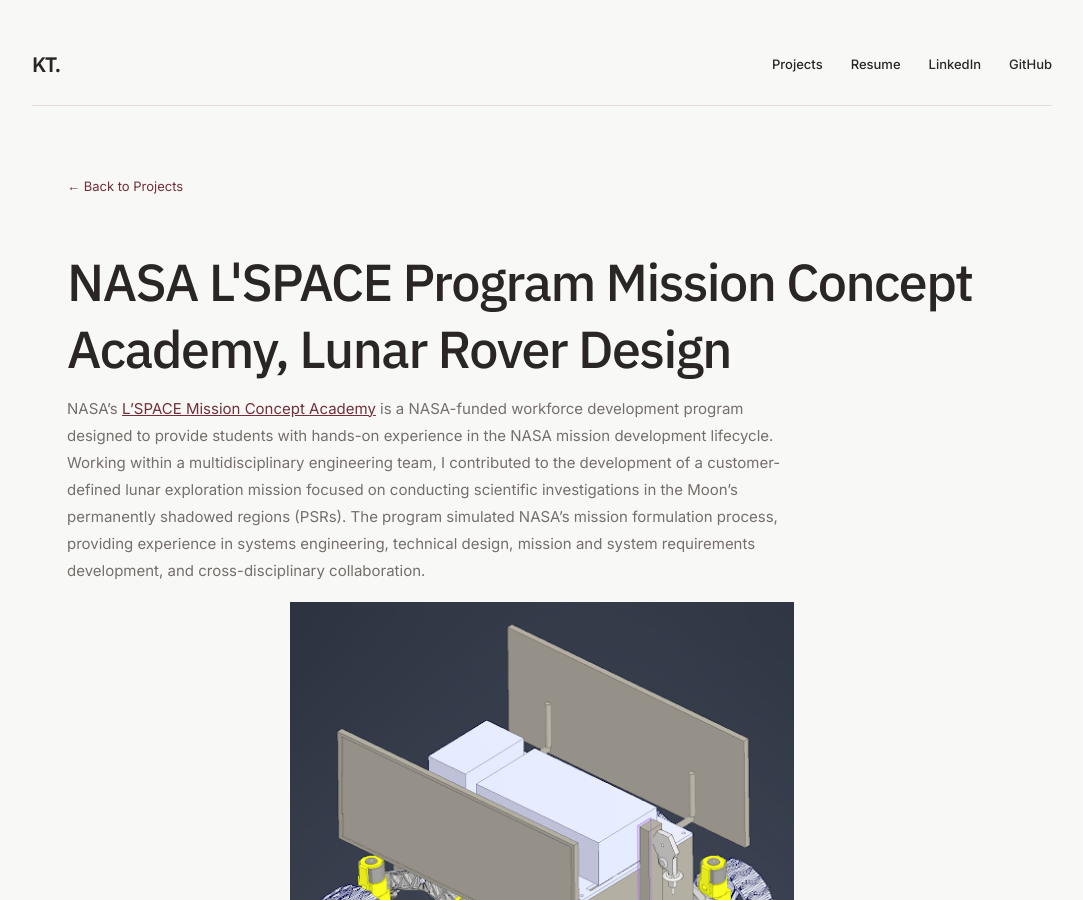
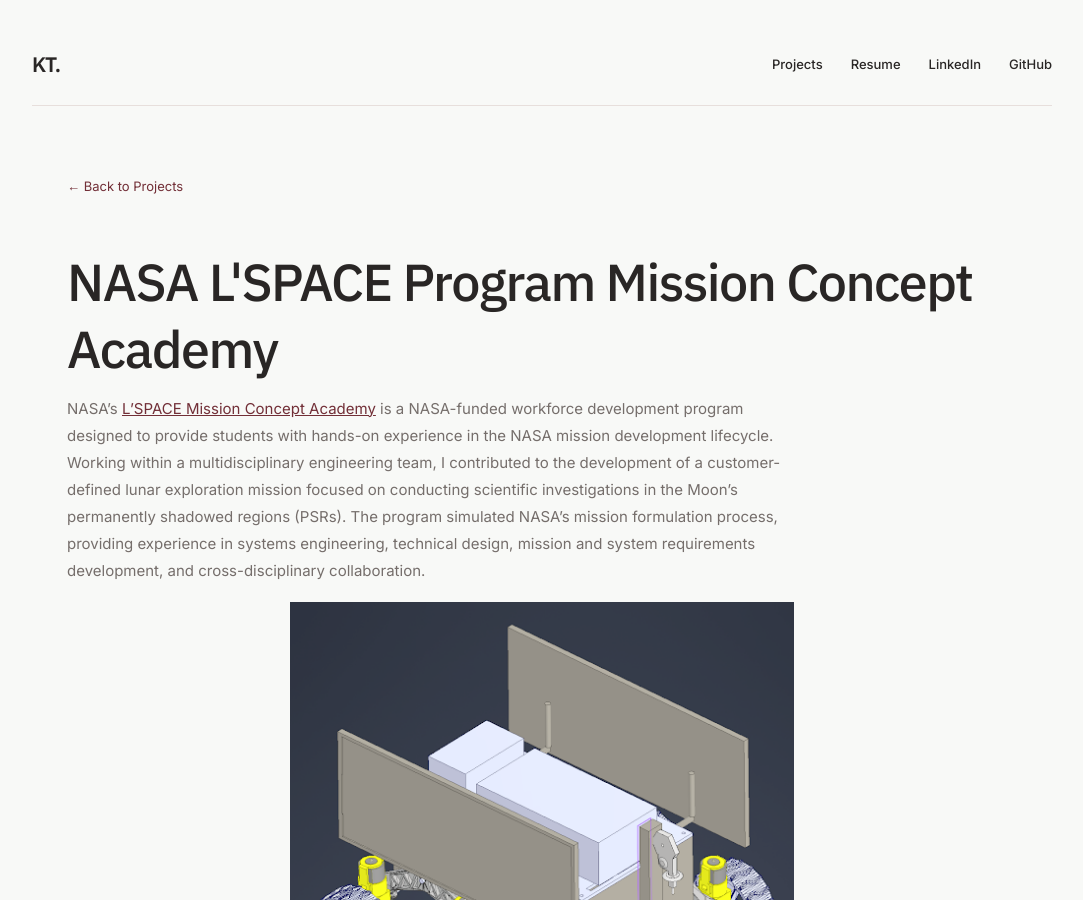
Before and after one commit to kevintieu1/kevintieu1.github.io, a Jekyll site: the page built from _projects/lspace-mechanical.md, in a window 1280 px wide and 900 px high. Shown: the whole window, without its empty margins (98-1181 px from the left). Built offline with Jekyll 4.4.1, drawn with Linux system fonts in a browser that asks for light colours.

Commit message:
Update lspace-mechanical.md

```diff
--- a/_projects/lspace-mechanical.md
+++ b/_projects/lspace-mechanical.md
@@ -1,5 +1,5 @@
 ---
-title: NASA L'SPACE Program Mission Concept Academy, Lunar Rover Design
+title: NASA L'SPACE Program Mission Concept Academy
 description: >-
   NASA's [L'SPACE Mission Concept Academy](https://www.lspace.asu.edu/) is a NASA-funded workforce development program designed to provide students with hands-on experience in the NASA mission development lifecycle. Working within a multidisciplinary engineering team, I contributed to the development of a customer-defined lunar exploration mission focused on conducting scientific investigations in the Moon's permanently shadowed regions (PSRs). The program simulated NASA's mission formulation process, providing experience in systems engineering, technical design, mission and system requirements development, and cross-disciplinary collaboration.
 order: 3
```
